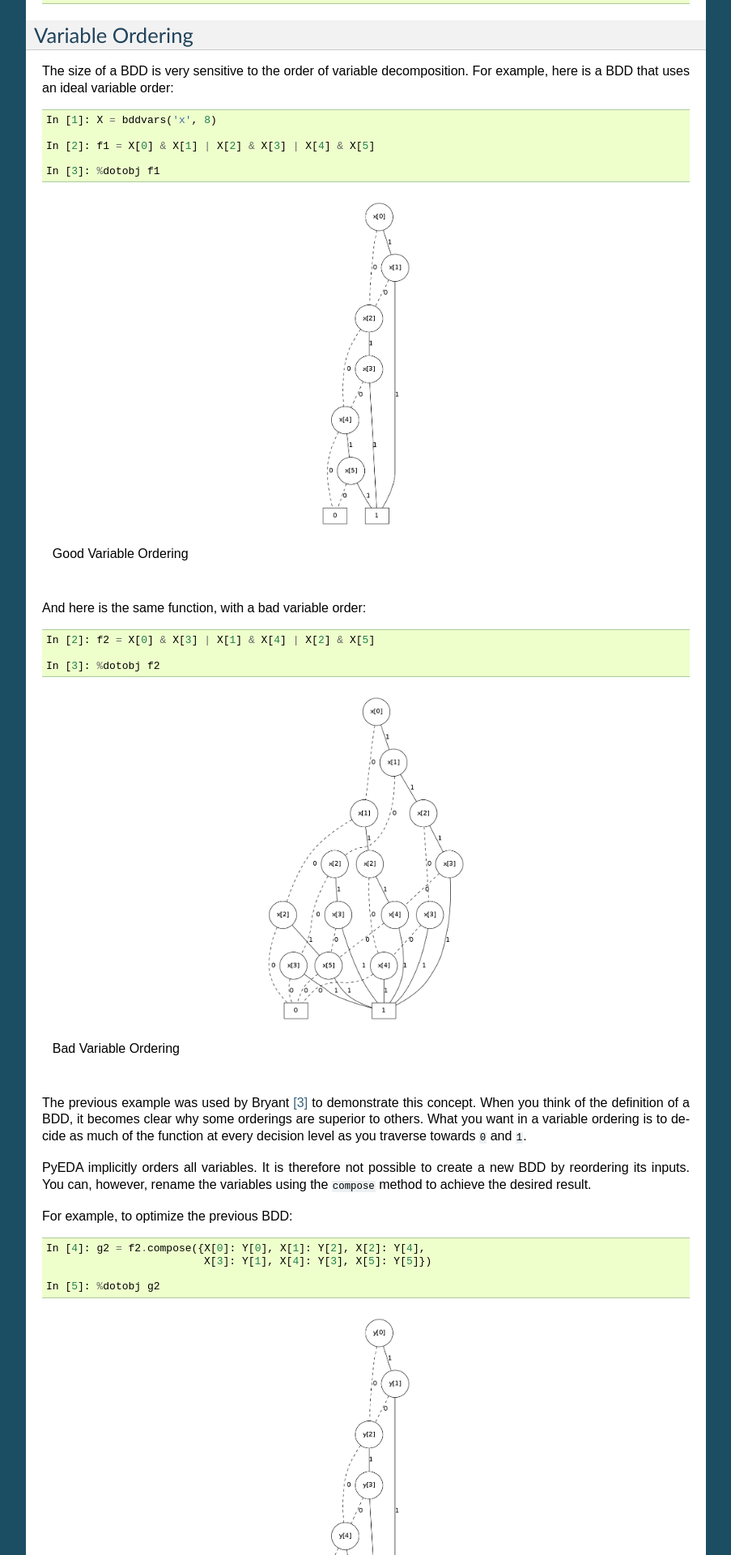
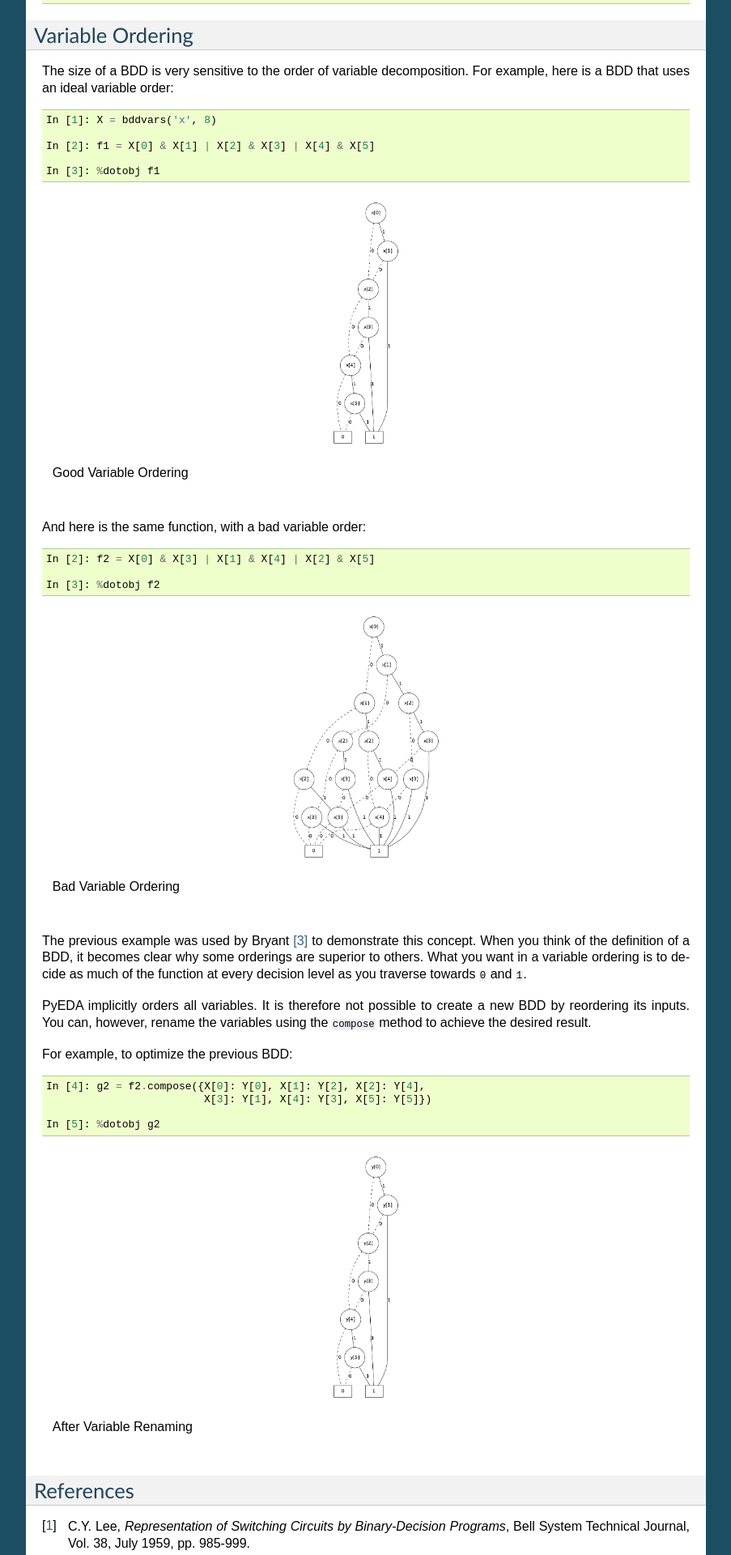
Before and after one commit to cjdrake/pyeda, a Sphinx documentation site: the page built from doc/source/bdd.rst, in a window 1280 px wide. Shown: the part 4105-6025 px from the top of the page at 81% size, without its empty margins (198-1101 px from the left). Built offline with Sphinx 7.4.7, drawn with Linux system fonts in a browser that asks for light colours.

Commit message:
Use pixels for height units

```diff
--- a/doc/source/bdd.rst
+++ b/doc/source/bdd.rst
@@ -125,7 +125,7 @@ For example, here is the majority function in three variables as a BDD::
 
 .. figure:: image/bdd_majority3.png
    :align: center
-   :height: 250
+   :height: 250px
 
    BDD of Three-Input Majority Function
 
@@ -194,7 +194,7 @@ Trace all that paths from the top node to ``1`` to verify.
 
 .. figure:: image/bdd_xor3.png
    :align: center
-   :height: 250
+   :height: 250px
 
    BDD of Three-Input XOR Function
 
@@ -238,7 +238,7 @@ For example, here is a BDD that uses an ideal variable order::
 
 .. figure:: image/bdd_order1.png
    :align: center
-   :height: 400
+   :height: 300px
 
    Good Variable Ordering
 
@@ -250,7 +250,7 @@ And here is the same function, with a bad variable order::
 
 .. figure:: image/bdd_order2.png
    :align: center
-   :height: 400
+   :height: 300px
 
    Bad Variable Ordering
 
@@ -274,7 +274,7 @@ For example, to optimize the previous BDD::
 
 .. figure:: image/bdd_rename.png
    :align: center
-   :height: 400
+   :height: 300px
 
    After Variable Renaming
 
```
